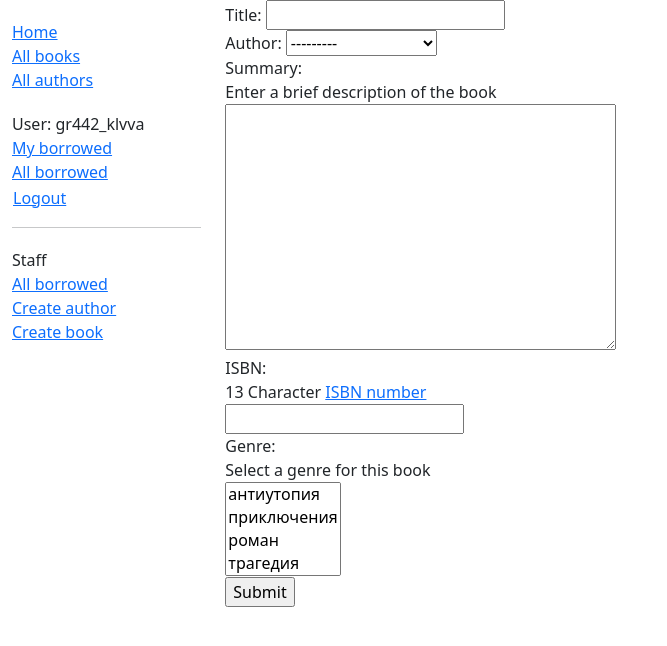
After one commit to wirgel/django_local_library, a Django app: page /catalog/book/create/ in a window 1280 px wide. The commit adds this page. Shown: the top 646 px of the page, without its empty margins (0-667 px from the left). Run offline with Django 5.2, Linux system fonts and the light colour scheme; a user stored in the database is signed in; data comes from the database, SQL or seed files in the repository; both versions use the stored data as it was after the commit.

Commit message:
form done

```diff
--- a/catalog/templates/base_generic.html
+++ b/catalog/templates/base_generic.html
@@ -43,6 +43,19 @@
                 {% else %}
                      <li><a href="{% url 'login' %}?next={{ request.path }}">Login</a></li> <!--сохранение значения next для перенаправления на страницу, где пользователь впервые кликнул по ссылке для входа !-->
                 {% endif %}
+                {% if user.is_staff %}
+                <hr>
+                <ul class="sidebar-nav">
+                    <li>Staff</li>
+                    <li><a href="{% url 'all-borrowed' %}">All borrowed</a></li>
+                    {% if perms.catalog.add_author %}
+                        <li><a href="{% url 'author-create' %}">Create author</a></li>
+                    {% endif %}
+                    {% if perms.catalog.add_book %}
+                        <li><a href="{% url 'book-create' %}">Create book</a></li>
+                    {% endif %}
+                </ul>
+                {% endif %}
             </ul>
           {% endblock %}
         </div>
--- a/catalog/templates/catalog/all_borrowed_books.html
+++ b/catalog/templates/catalog/all_borrowed_books.html
@@ -8,8 +8,8 @@
 
       {% for bookinst in bookinstance_list %}
       <li class="{% if bookinst.is_overdue %}text-danger{% endif %}">
-        <a href="{% url 'book-detail' bookinst.book.pk %}">{{ bookinst.book.title }}</a>
-        ({{ bookinst.due_back }}) - {{ bookinst.borrower }}
+        <a href="{% url 'book-detail' bookinst.book.pk %}">{{ bookinst.book.title }}</a> ({{ bookinst.due_back }}) {% if user.is_staff %}- {{ bookinst.borrower }}{% endif %}
+        {% if perms.catalog.can_mark_returned %}- <a href="{% url 'renew-book-librarian' bookinst.id %}">Renew</a>{% endif %}
       </li>
       {% endfor %}
     </ul>
--- /dev/null
+++ b/catalog/templates/catalog/book_form.html
@@ -0,0 +1,9 @@
+{% extends "base_generic.html" %}
+
+{% block content %}
+<form action="" method="post">
+  {% csrf_token %}
+  {{ form }}
+  <input type="submit" value="Submit" />
+</form>
+{% endblock %}
--- a/catalog/urls.py
+++ b/catalog/urls.py
@@ -9,4 +9,11 @@ urlpatterns = [
     path('author/<int:pk>', views.AuthorDetailView.as_view(), name='author-detail'),
     path('mybooks/', views.LoanedBooksByUserListView.as_view(), name='my-borrowed'),
     path('borrowed/', views.AllBorrowedBooksListView.as_view(), name='all-borrowed'),
+    path('book/<uuid:pk>/renew/', views.renew_book_librarian, name='renew-book-librarian'),
+    path('author/create/', views.AuthorCreate.as_view(), name='author-create'),
+    path('author/<int:pk>/update/', views.AuthorUpdate.as_view(), name='author-update'),
+    path('author/<int:pk>/delete/', views.AuthorDelete.as_view(), name='author-delete'),
+    path('book/create/', views.BookCreate.as_view(), name='book-create'),
+    path('book/<int:pk>/update/', views.BookUpdate.as_view(), name='book-update'),
+    path('book/<int:pk>/delete/', views.BookDelete.as_view(), name='book-delete'),
 ]
--- a/catalog/views.py
+++ b/catalog/views.py
@@ -101,3 +101,102 @@ class AllBorrowedBooksListView(PermissionRequiredMixin, generic.ListView):
             BookInstance.objects.filter(status__exact=BookInstance.LoanStatus.ON_LOAN)
             .order_by('due_back')
         )
+
+
+import datetime
+
+from django.contrib.auth.decorators import login_required, permission_required
+from django.shortcuts import get_object_or_404
+from django.http import HttpResponseRedirect
+from django.urls import reverse
+
+from catalog.forms import RenewBookForm
+
+@login_required
+@permission_required('catalog.can_mark_returned', raise_exception=True)
+def renew_book_librarian(request, pk):
+    """View function for renewing a specific BookInstance by librarian."""
+    book_instance = get_object_or_404(BookInstance, pk=pk)
+
+    # If this is a POST request then process the Form data
+    if request.method == 'POST':
+
+        # Create a form instance and populate it with data from the request (binding):
+        form = RenewBookForm(request.POST)
+
+        # Check if the form is valid:
+        if form.is_valid():
+            # process the data in form.cleaned_data as required (here we just write it to the model due_back field)
+            book_instance.due_back = form.cleaned_data['renewal_date']
+            book_instance.save()
+
+            # redirect to a new URL:
+            return HttpResponseRedirect(reverse('all-borrowed'))
+
+    # If this is a GET (or any other method) create the default form.
+    else:
+        proposed_renewal_date = datetime.date.today() + datetime.timedelta(weeks=3)
+        form = RenewBookForm(initial={'renewal_date': proposed_renewal_date})
+
+    context = {
+        'form': form,
+        'book_instance': book_instance,
+    }
+
+    return render(request, 'catalog/book_renew_librarian.html', context)
+
+from django.views.generic.edit import CreateView, UpdateView, DeleteView
+from django.urls import reverse_lazy
+from django.db.models import RestrictedError
+from django.contrib.auth.mixins import PermissionRequiredMixin
+from .models import Author, Book, BookInstance
+
+class AuthorCreate(PermissionRequiredMixin, CreateView):
+    model = Author
+    fields = ['first_name', 'last_name', 'date_of_birth', 'date_of_death']
+    initial = {'date_of_death': datetime.date(2023, 11, 11)}
+    permission_required = 'catalog.add_author'
+
+class AuthorUpdate(PermissionRequiredMixin, UpdateView):
+    model = Author
+    # Not recommended (potential security issue if more fields added)
+    fields = '__all__'
+    permission_required = 'catalog.change_author'
+
+class AuthorDelete(PermissionRequiredMixin, DeleteView):
+    model = Author
+    success_url = reverse_lazy('authors')
+    permission_required = 'catalog.delete_author'
+
+    def form_valid(self, form):
+        try:
+            self.object.delete()
+            return HttpResponseRedirect(self.success_url)
+        except RestrictedError:
+            return HttpResponseRedirect(
+                reverse("author-delete", kwargs={"pk": self.object.pk})
+            )
+
+class BookCreate(PermissionRequiredMixin, CreateView):
+    model = Book
+    fields = ['title', 'author', 'summary', 'isbn', 'genre']
+    permission_required = 'catalog.add_book'
+
+class BookUpdate(PermissionRequiredMixin, UpdateView):
+    model = Book
+    fields = '__all__'
+    permission_required = 'catalog.change_book'
+
+class BookDelete(PermissionRequiredMixin, DeleteView):
+    model = Book
+    success_url = reverse_lazy('books')
+    permission_required = 'catalog.delete_book'
+
+    def form_valid(self, form):
+        try:
+            self.object.delete()
+            return HttpResponseRedirect(self.success_url)
+        except RestrictedError:
+            return HttpResponseRedirect(
+                reverse("book-delete", kwargs={"pk": self.object.pk})
+            )
```
Also changed, not shown: catalog/forms.py (added, +48 -0 lines), catalog/templates/catalog/author_confirm_delete.html (added, +25 -0 lines), catalog/templates/catalog/author_detail.html (+17 -0 lines), catalog/templates/catalog/author_form.html (added, +9 -0 lines), catalog/templates/catalog/book_confirm_delete.html (added, +25 -0 lines), catalog/templates/catalog/book_detail.html (+17 -0 lines), catalog/templates/catalog/book_renew_librarian.html (added, +29 -0 lines), catalog/models.py (line endings or trailing spaces), db.sqlite3.
